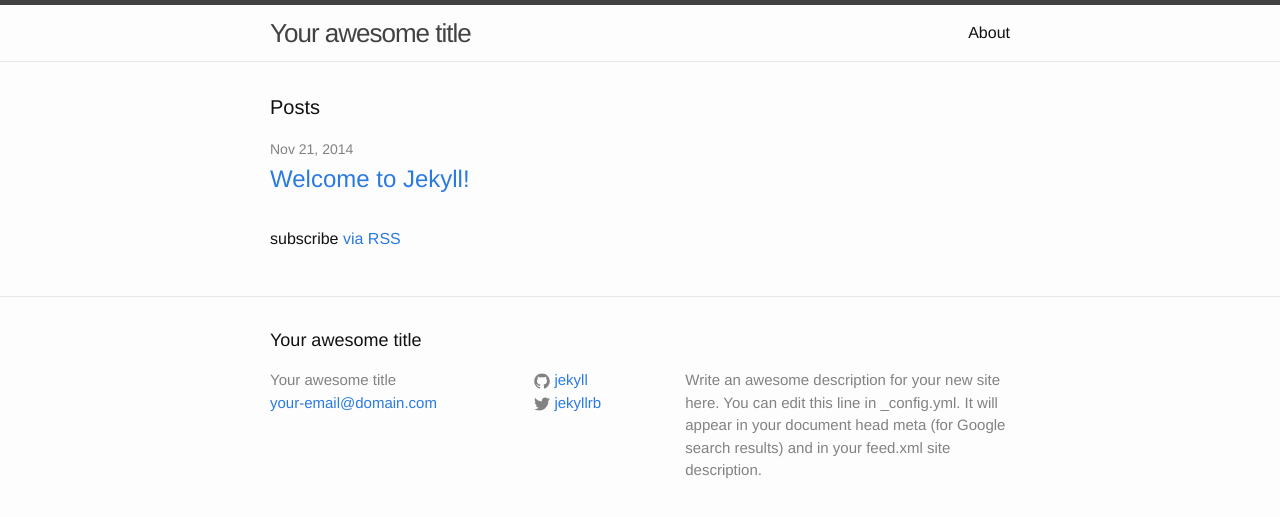
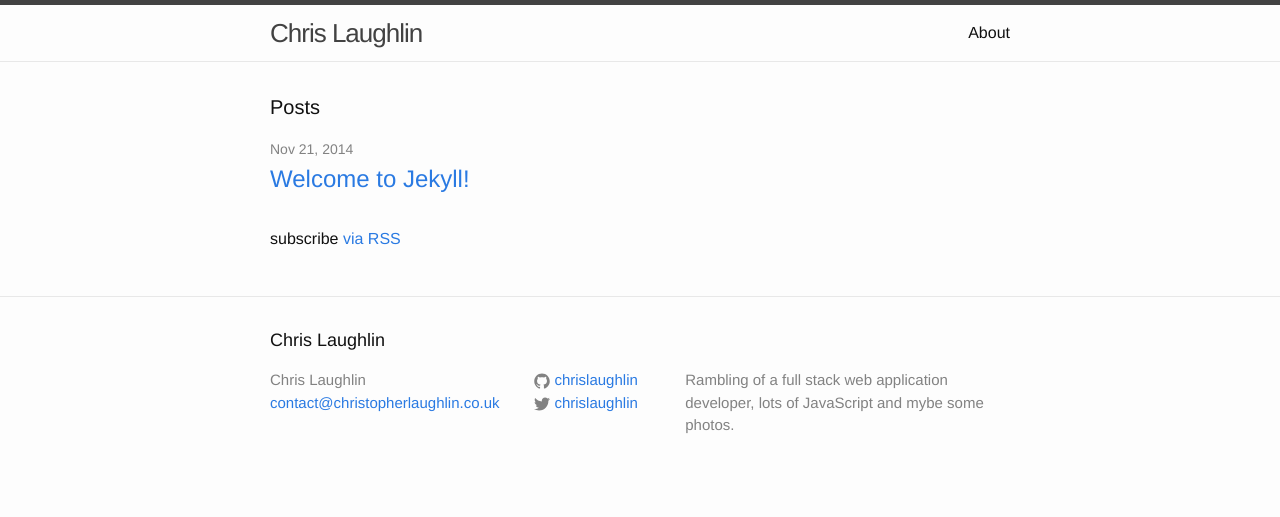
Before and after one commit to chrislaughlin/chrislaughlin.github.io, a Jekyll site: the page built from index.html, in a window 1280 px wide. Shown: the top 517 px of the page. Built offline with Jekyll 4.4.1, drawn with Linux system fonts in a browser that asks for light colours.

Commit message:
updating details

```diff
--- a/_config.yml
+++ b/_config.yml
@@ -1,14 +1,12 @@
 # Site settings
-title: Your awesome title
-email: your-email@domain.com
+title: Chris Laughlin
+email: contact@christopherlaughlin.co.uk
 description: > # this means to ignore newlines until "baseurl:"
-  Write an awesome description for your new site here. You can edit this
-  line in _config.yml. It will appear in your document head meta (for
-  Google search results) and in your feed.xml site description.
+  Rambling of a full stack web application developer, lots of JavaScript and mybe some photos.
 baseurl: "" # the subpath of your site, e.g. /blog/
-url: "http://yourdomain.com" # the base hostname & protocol for your site
-twitter_username: jekyllrb
-github_username:  jekyll
+url: "//chrislaughlin.github.io" # the base hostname & protocol for your site
+twitter_username: chrislaughlin
+github_username:  chrislaughlin
 
 # Build settings
 markdown: kramdown
```
Also changed, not shown: 5 other files.
